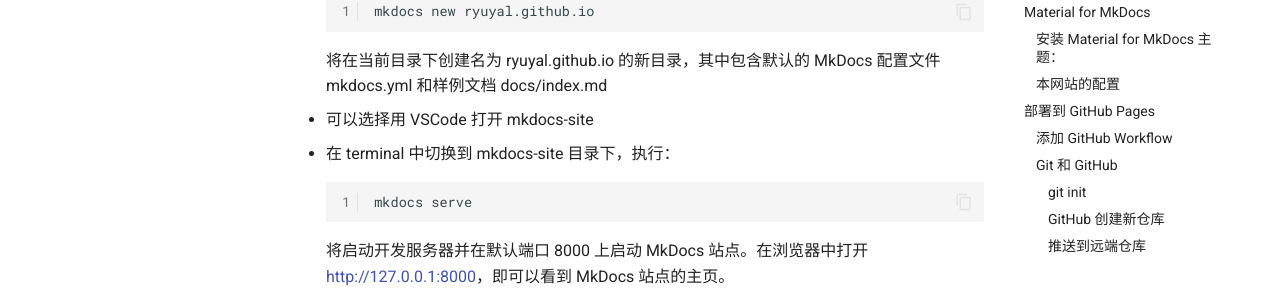
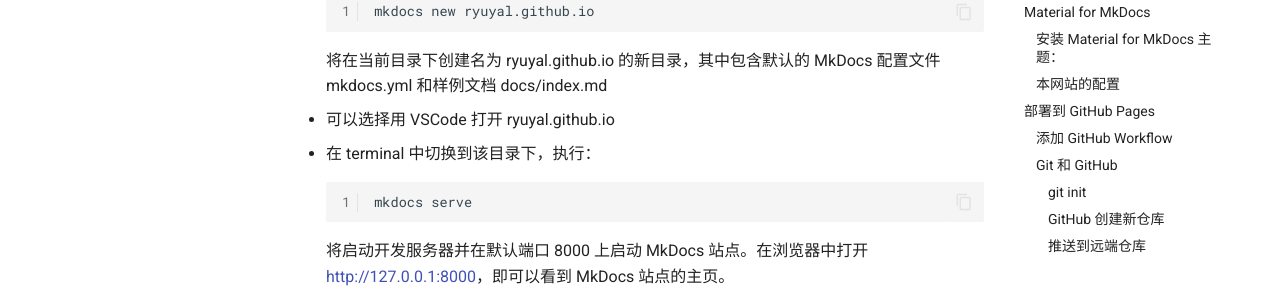
Before and after one commit to ryuyal/ryuyal.github.io, an MkDocs documentation site: the page built from docs/WEBSITE/build.md, in a window 1280 px wide and 900 px high, scrolled down 730 px. Shown: the part 150-453 px from the top of the window. Built offline with MkDocs 1.6.1 and Material for MkDocs 9.7.7, drawn with Linux system fonts in a browser that asks for light colours; comment, search, counter and statistics services are not loaded.

Commit message:
update website build doc

````diff
--- a/docs/WEBSITE/build.md
+++ b/docs/WEBSITE/build.md
@@ -28,8 +28,8 @@
     mkdocs new ryuyal.github.io
     ```
 将在当前目录下创建名为 ryuyal.github.io 的新目录，其中包含默认的 MkDocs 配置文件 mkdocs.yml 和样例文档 docs/index.md
-- 可以选择用 VSCode 打开 mkdocs-site
-- 在 terminal 中切换到 mkdocs-site 目录下，执行：
+- 可以选择用 VSCode 打开 ryuyal.github.io
+- 在 terminal 中切换到该目录下，执行：
 ```
 mkdocs serve
 ```
````
